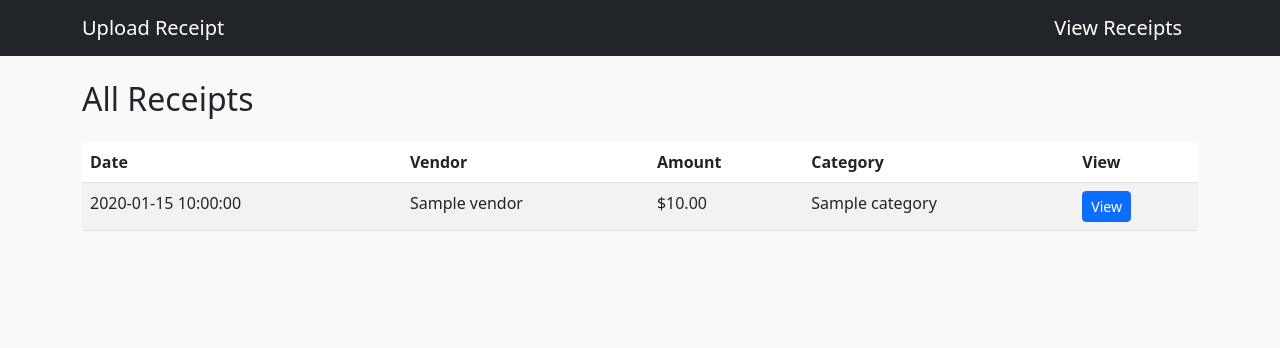
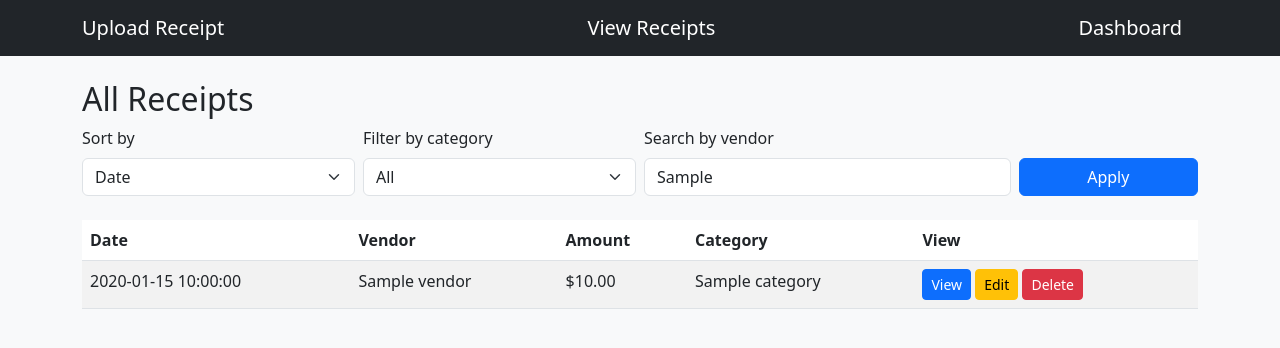
Before and after one commit to bednarekbrady/digital-receipt-organizer, a Flask app: template src/templates/receipts.html in a window 1280 px wide. Shown: the top 348 px of the page. Run offline with Flask 3, Linux system fonts and the light colour scheme; the template is opened without the code that fills it: most values are stand-ins (such as "Sample title", 1, 10 or a date in 2020).

Commit message:
Implement receipt management features: add edit and delete functionality, enhance receipts view with sorting and filtering options, and create a dashboard for spending analysis.

```diff
--- a/src/app.py
+++ b/src/app.py
@@ -18,7 +18,7 @@ def index():
 def upload_receipt():
     file = request.files['receipt']
 
-    # Prevent crash if no file is selected
+    # prevent crash if no file is selected
     if file.filename == "":
         return "Error: No file selected."
 
@@ -27,7 +27,7 @@ def upload_receipt():
     date = request.form['date']
     category = request.form['category']
 
-    # Save file
+    # save file
     file_path = os.path.join(app.config['UPLOAD_FOLDER'], file.filename)
     file.save(file_path)
 
@@ -42,19 +42,131 @@ def upload_receipt():
 
     return redirect('/receipts')
 
+
 @app.route('/receipts')
 def receipts():
+    sort = request.args.get('sort', 'date')        # default sort by date
+    category = request.args.get('category', '')    # filter category
+    search = request.args.get('search', '')        # vendor search
+
     conn = get_db_connection()
-    receipts = conn.execute("SELECT * FROM receipts ORDER BY date DESC").fetchall()
+
+    # Base query
+    query = "SELECT * FROM receipts WHERE 1=1"
+    params = []
+
+    # Filter by category (if provided)
+    if category:
+        query += " AND category = ?"
+        params.append(category)
+
+    # Search by vendor (if provided)
+    if search:
+        query += " AND vendor LIKE ?"
+        params.append(f"%{search}%")
+
+    # Sorting
+    if sort == 'amount':
+        query += " ORDER BY amount DESC"
+    elif sort == 'vendor':
+        query += " ORDER BY vendor ASC"
+    elif sort == 'category':
+        query += " ORDER BY category ASC"
+    else:
+        # default: sort by date (assuming stored as text YYYY-MM-DD)
+        query += " ORDER BY date DESC"
+
+    receipts = conn.execute(query, params).fetchall()
     conn.close()
-    return render_template('receipts.html', receipts=receipts)
 
-@app.route('/view/<int:id>')
-def view_receipt(id):
+    # Pass current filters/sort to template so UI can reflect them
+    return render_template('receipts.html',
+                           receipts=receipts,
+                           current_sort=sort,
+                           current_category=category,
+                           current_search=search)
+
+@app.route('/delete/<int:id>', methods=['POST'])
+def delete_receipt(id):
+    conn = get_db_connection()
+
+    # Get file path so we can delete the image
+    receipt = conn.execute("SELECT file_path FROM receipts WHERE id = ?", (id,)).fetchone()
+
+    if receipt and receipt['file_path']:
+        try:
+            os.remove(receipt['file_path'])
+        except FileNotFoundError:
+            pass  # File already gone, ignore
+
+    conn.execute("DELETE FROM receipts WHERE id = ?", (id,))
+    conn.commit()
+    conn.close()
+
+    return redirect('/receipts')
+
+@app.route('/edit/<int:id>')
+def edit_receipt(id):
     conn = get_db_connection()
     receipt = conn.execute("SELECT * FROM receipts WHERE id = ?", (id,)).fetchone()
     conn.close()
-    return render_template('view_receipt.html', receipt=receipt)
+
+    return render_template('edit.html', receipt=receipt)
+
+@app.route('/update/<int:id>', methods=['POST'])
+def update_receipt(id):
+    vendor = request.form['vendor']
+    amount = request.form['amount']
+    date = request.form['date']
+    category = request.form['category']
+
+    conn = get_db_connection()
+    conn.execute("""
+        UPDATE receipts
+        SET vendor = ?, amount = ?, date = ?, category = ?
+        WHERE id = ?
+    """, (vendor, amount, date, category, id))
+    conn.commit()
+    conn.close()
+
+    return redirect('/receipts')
+
+@app.route('/dashboard')
+def dashboard():
+    conn = get_db_connection()
+
+    # Spending by category
+    category_data = conn.execute("""
+        SELECT category, SUM(amount) AS total
+        FROM receipts
+        GROUP BY category
+    """).fetchall()
+
+    # Spending by month (YYYY-MM)
+    monthly_data = conn.execute("""
+        SELECT substr(date, 1, 7) AS month, SUM(amount) AS total
+        FROM receipts
+        GROUP BY month
+        ORDER BY month
+    """).fetchall()
+
+    # Top vendors
+    vendor_data = conn.execute("""
+        SELECT vendor, SUM(amount) AS total
+        FROM receipts
+        GROUP BY vendor
+        ORDER BY total DESC
+        LIMIT 5
+    """).fetchall()
+
+    conn.close()
+
+    return render_template(
+        'dashboard.html',
+        category_data=category_data,
+        monthly_data=monthly_data,
+        vendor_data=vendor_data
+    )
 
 if __name__ == '__main__':
     app.run(debug=True)
--- a/src/templates/base.html
+++ b/src/templates/base.html
@@ -10,6 +10,7 @@
         <div class="container">
             <a class="navbar-brand" href="/">Upload Receipt</a>
             <a class="navbar-brand" href="/receipts">View Receipts</a>
+            <a class="navbar-brand" href="/dashboard">Dashboard</a>
         </div>
     </nav>
 
--- a/src/templates/receipts.html
+++ b/src/templates/receipts.html
@@ -2,6 +2,44 @@
 
 {% block content %}
 <h2>All Receipts</h2>
+
+<form method="get" class="row g-2 mb-3">
+  <div class="col-md-3">
+    <label class="form-label">Sort by</label>
+    <select name="sort" class="form-select">
+      <option value="date" {% if current_sort == 'date' %}selected{% endif %}>Date</option>
+      <option value="amount" {% if current_sort == 'amount' %}selected{% endif %}>Amount</option>
+      <option value="vendor" {% if current_sort == 'vendor' %}selected{% endif %}>Vendor</option>
+      <option value="category" {% if current_sort == 'category' %}selected{% endif %}>Category</option>
+    </select>
+  </div>
+
+  <div class="col-md-3">
+    <label class="form-label">Filter by category</label>
+    <select name="category" class="form-select">
+      <option value="">All</option>
+      <option value="Food" {% if current_category == 'Food' %}selected{% endif %}>Food</option>
+      <option value="Travel" {% if current_category == 'Travel' %}selected{% endif %}>Travel</option>
+      <option value="Shopping" {% if current_category == 'Shopping' %}selected{% endif %}>Shopping</option>
+      <option value="Utilities" {% if current_category == 'Utilities' %}selected{% endif %}>Utilities</option>
+      <!-- add more categories as you like -->
+    </select>
+  </div>
+
+  <div class="col-md-4">
+    <label class="form-label">Search by vendor</label>
+    <input type="text"
+           name="search"
+           class="form-control"
+           placeholder="e.g., Target"
+           value="{{ current_search }}">
+  </div>
+
+  <div class="col-md-2 d-flex align-items-end">
+    <button type="submit" class="btn btn-primary w-100">Apply</button>
+  </div>
+</form>
+
 
 <table class="table table-striped mt-4">
     <thead>
@@ -21,7 +59,17 @@
             <td>${{ "%.2f"|format(r.amount) }}</td>
             <td>{{ r.category }}</td>
             <td>
+                <!-- View button -->
                 <a href="/view/{{ r.id }}" class="btn btn-sm btn-primary">View</a>
+                <!-- Edit button -->
+                <a href="/edit/{{ r.id }}" class="btn btn-warning btn-sm">Edit</a>
+                <!-- Delete button -->
+                <form action="/delete/{{ r.id }}" method="POST" style="display:inline;">
+                    <button class="btn btn-danger btn-sm"
+                            onclick="return confirm('Delete this receipt?');">
+                        Delete
+                    </button>
+                </form>
             </td>
         </tr>
         {% endfor %}
```
Also changed, not shown: src/templates/dashboard.html (added, +92 -0 lines), src/templates/edit.html (added, +39 -0 lines), src/static/uploads/fake-receipt.jpg (deleted), 4 other files.
